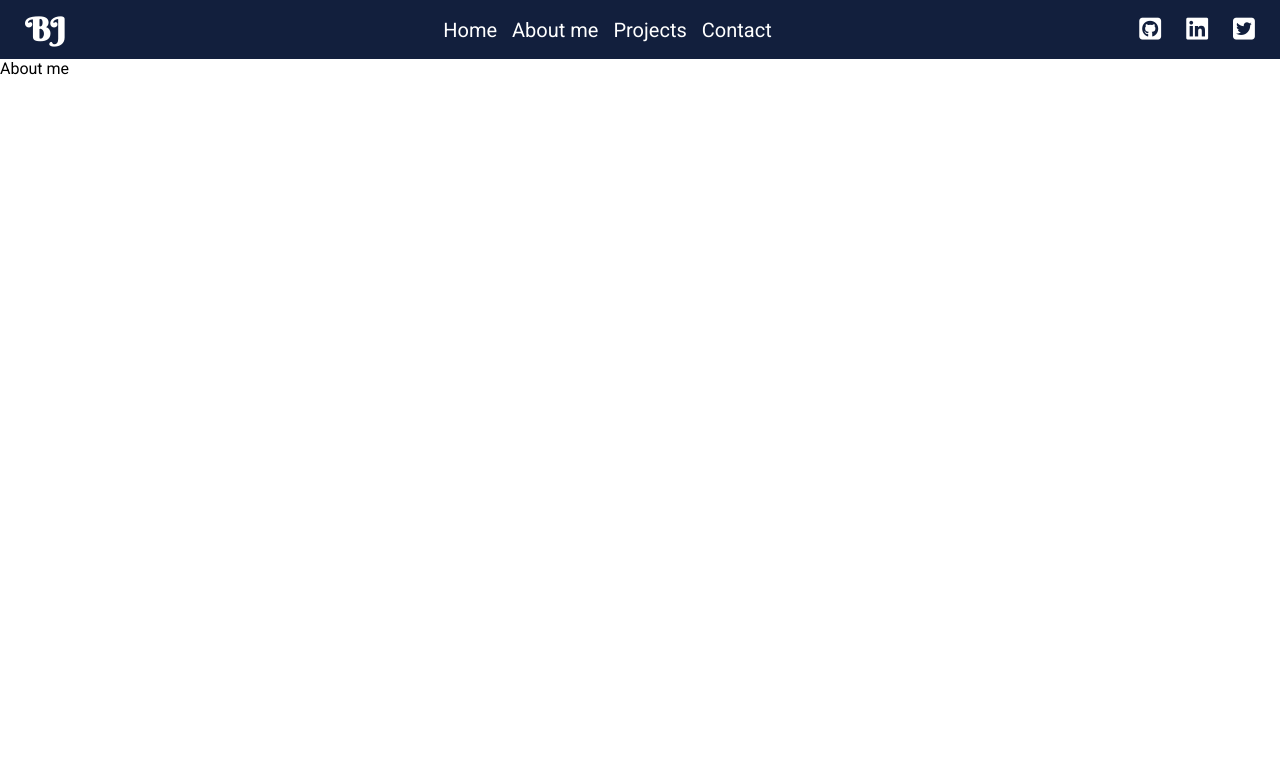
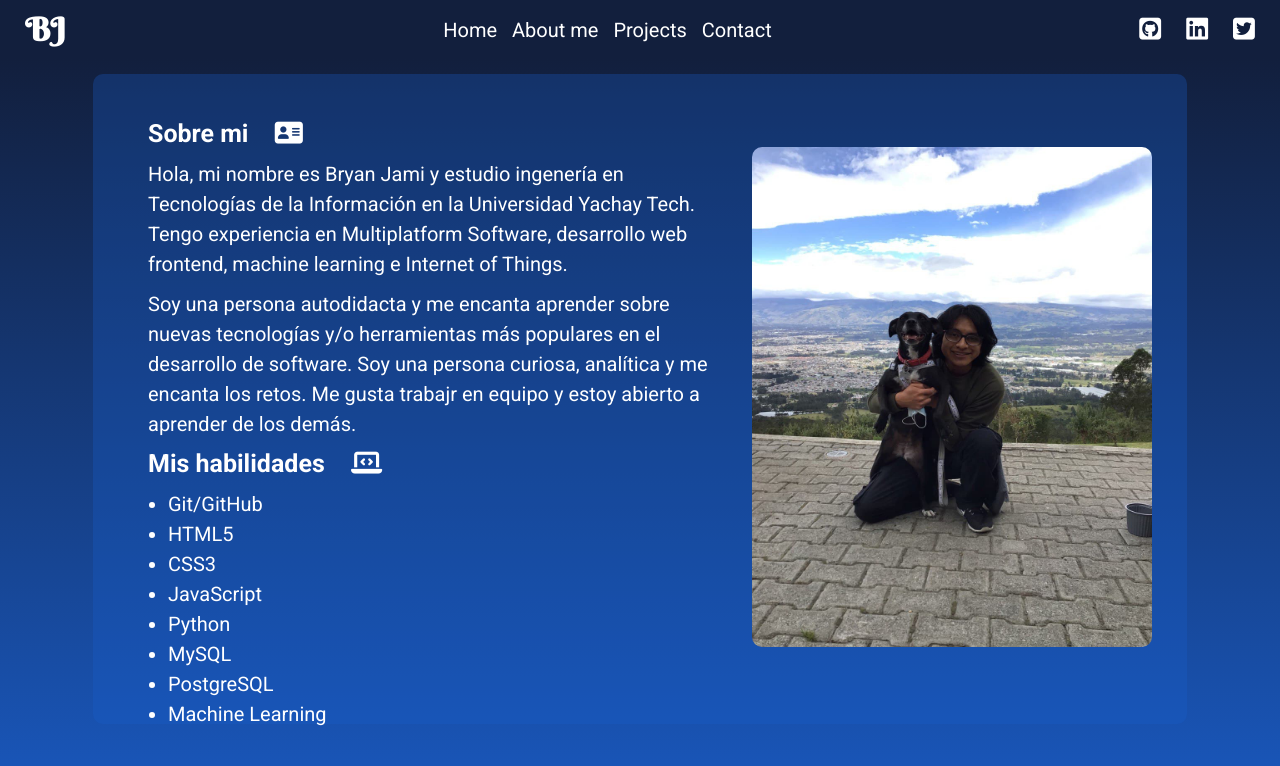
Before and after one commit to LaloJami/porfolio-eduardo-jami, a React app: page /about in a window 1280 px wide. Shown: the top 766 px of the page. Built offline with nearby package versions, Linux system fonts and the light colour scheme.

Commit message:
[add] About me maquetacion y estilo (#4)

```diff
--- a/src/containers/AboutMe.jsx
+++ b/src/containers/AboutMe.jsx
@@ -1,9 +1,28 @@
 import React from 'react';
+import initialState from '../initialState';
+import photo from '../assets/images/photo_eduardo.jpg';
+import '../styles/containers/AboutMe.css'
 
 const AboutMe = () => {
+  const data = initialState.data
   return (
-    <div>
-      About me
+    <div className="About">
+      <div className="About-container">
+        <div className="About-info">
+          <h3>Sobre mi <i class="fas fa-address-card" /></h3>
+          <p>{data.aboutFull}</p>
+          <p>{data.aboutpr2}</p>
+          <h3>Mis habilidades <i class="fas fa-laptop-code" /></h3>
+          <ul>
+            {data.skills.map(skill => (
+              <li>{skill}</li>
+            ))}
+          </ul>
+        </div>
+        <div className="About-picture">
+          <img src={photo} alt="" />
+        </div>
+      </div>
     </div>
   );
 };
--- a/src/initialState.js
+++ b/src/initialState.js
@@ -2,8 +2,9 @@ export default {
   data: {
     'name': 'Bryan Eduardo Jami Jami',
     'aboutShort': 'Frontend developer, apacionado por la ciencia y tecnología.',
-    'aboutFull': '',
-    'skills': [],
+    'aboutFull': 'Hola, mi nombre es Bryan Jami y estudio ingenería en Tecnologías de la Información en la Universidad Yachay Tech. Tengo experiencia en Multiplatform Software, desarrollo web frontend, machine learning e Internet of Things.',
+    'aboutpr2': 'Soy una persona autodidacta y me encanta aprender sobre nuevas tecnologías y/o herramientas más populares en el desarrollo de software. Soy una persona curiosa, analítica y me encanta los retos. Me gusta trabajr en equipo y estoy abierto a aprender de los demás.',
+    'skills': ['Git/GitHub', 'HTML5', 'CSS3', 'JavaScript', 'Python', 'MySQL', 'PostgreSQL', 'Machine Learning'],
     'projects': [],
     'contact': {
       'email': 'eduardo-jami@hotmail.com',
--- /dev/null
+++ b/src/styles/containers/AboutMe.css
@@ -0,0 +1,46 @@
+.About{
+  background: linear-gradient(to bottom, #121f3d 0%, #1a5dc9 100%);
+  padding-top: 15px;
+  height: 100%;
+  position: fixed;
+}
+.About-container {
+  width: 80%;
+  height: 75%;
+  display: flex;
+  background-color: rgba(26, 93, 201, 0.3);
+  border-radius: 10px;
+  padding: 25px 35px;
+  margin: 0 auto;
+}
+.About-container .About-info{
+  color: white;
+  width: 70%;
+  padding: 10px 20px;
+  line-height: 30px;
+}
+.About-container .About-info h3{
+  font-size: 25px;
+  margin-top: 10px;
+  margin-bottom: 10px;
+}
+.About-container .About-info i{
+  font-size: 25px;
+  margin-left: 20px;
+}
+.About-container .About-info p {
+  font-size: 20px;
+  margin-bottom: 10px;
+}
+.About-picture {
+  margin: auto auto;
+}
+.About-container .About-info li{
+  font-size: 20px;
+  margin-left: 20px;
+}
+.About-picture img {
+  height: 500px;
+  width: 400px;
+  border-radius: 10px;
+}
```
Also changed, not shown: src/assets/images/photo_eduardo.jpg (added).
